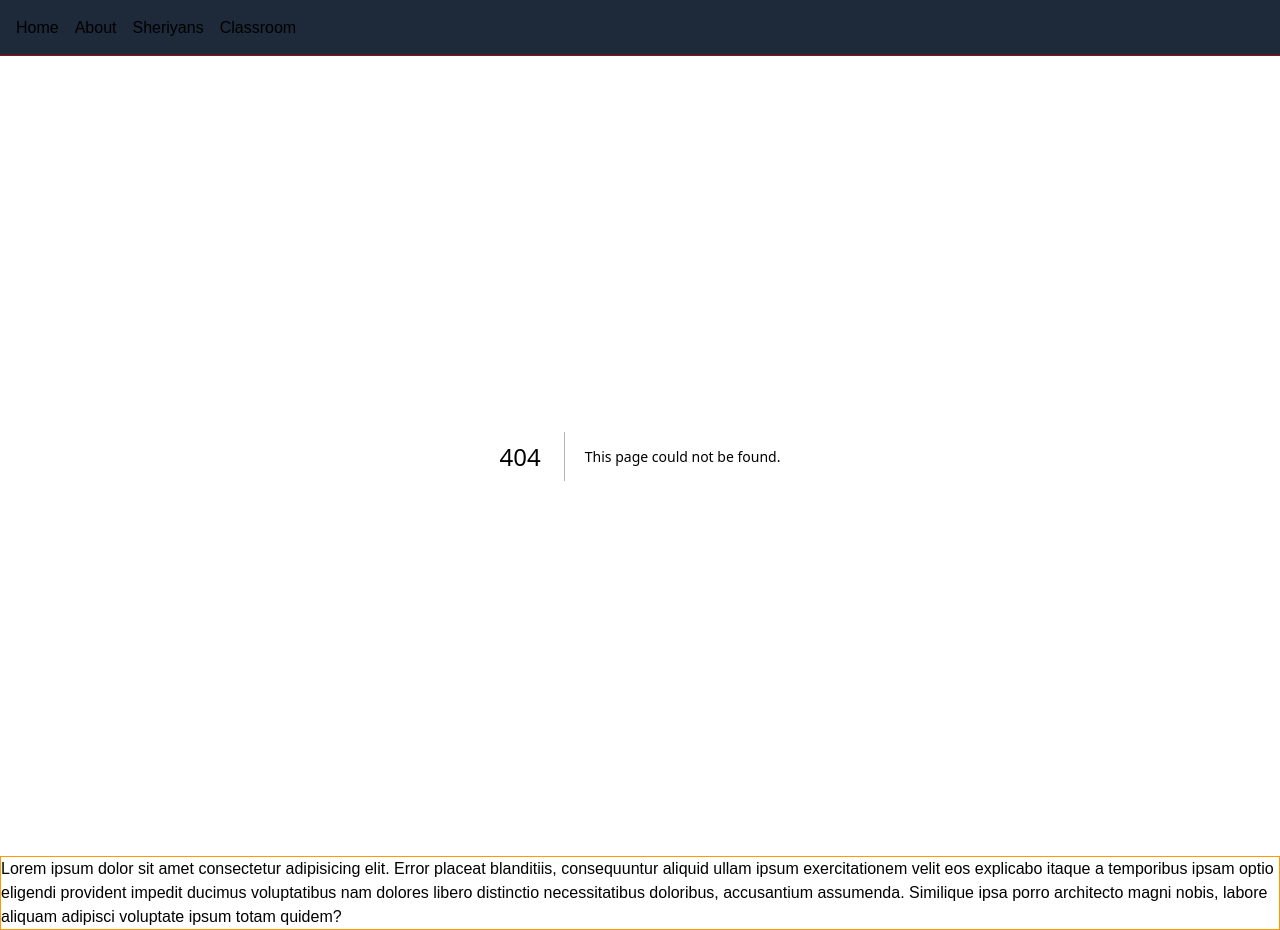
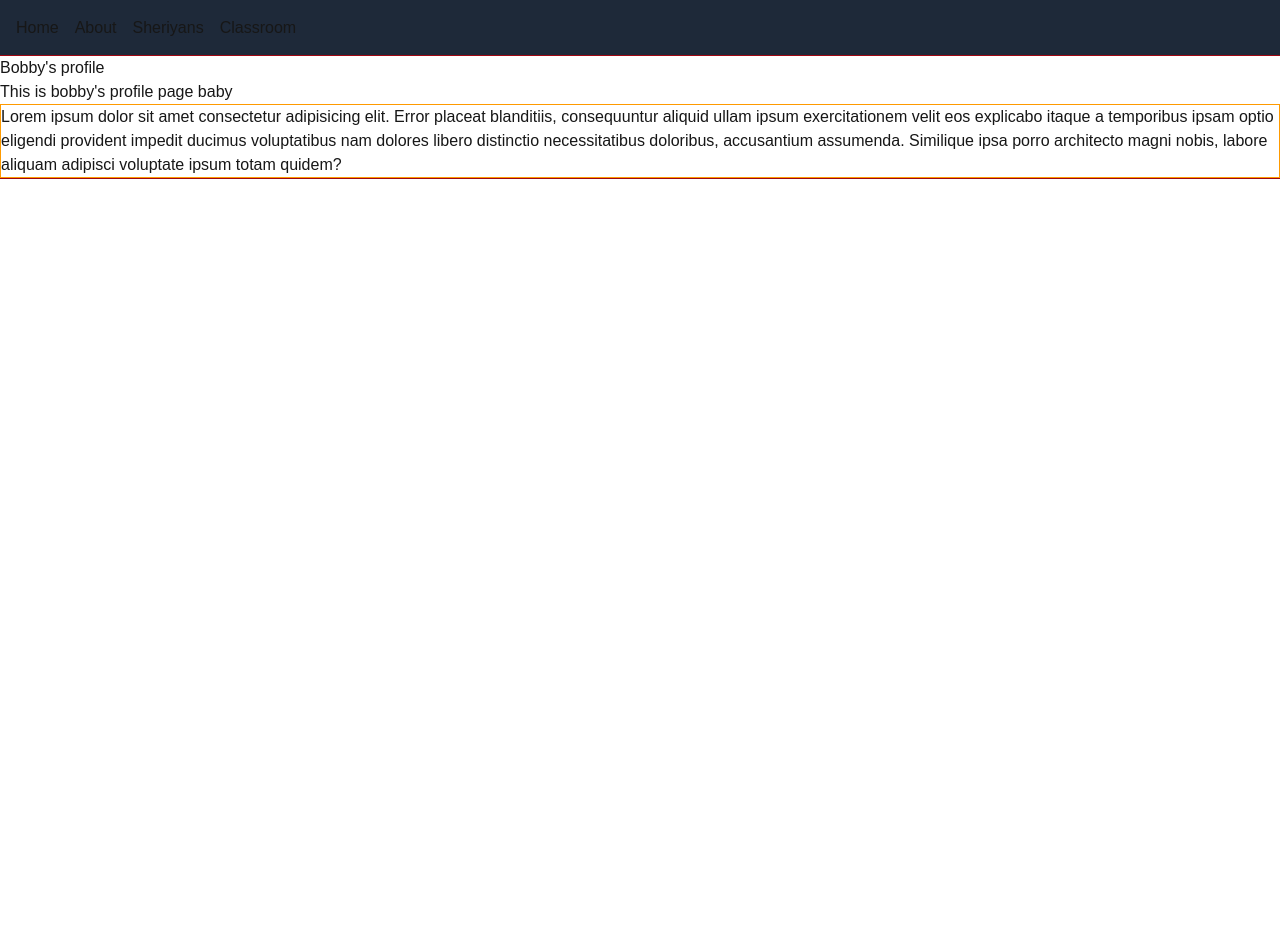
Before and after one commit to bobbyDeepak1415/next-app, a Next.js app: page /profile/bobby in a window 1280 px wide. Before the commit this address had no page. After the commit the page ends 800 px from the top, so only its background shows below. Built offline with nearby package versions, Linux system fonts and the light colour scheme.

Commit message:
setup done

```diff
--- a/app/sheriyans/classroom/loading.tsx
+++ b/app/loading.tsx
@@ -1,7 +1,7 @@
 export default function Loading(){
     return (
-        <main>
+        <div className="">
             <h1>Loading...</h1>
-        </main>
+        </div>
     )
 }
--- /dev/null
+++ b/app/profile/bobby/page.tsx
@@ -0,0 +1,8 @@
+export default function BobbyProfile(){
+    return (
+        <div>
+            <h1>Bobby's profile</h1>
+            <p>This is bobby's profile page baby</p>
+        </div>
+    )
+}
```
